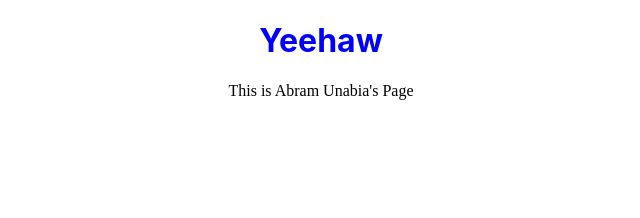
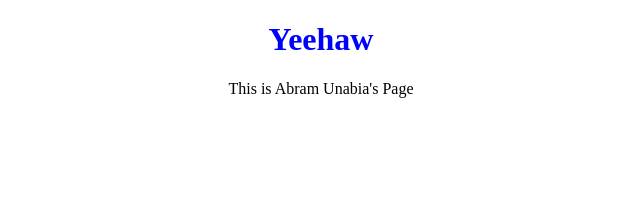
Before and after one commit to unabiabram/unabiabram.github.io, a Jekyll site: the page index.html, which Jekyll copies as it is, in a window 1280 px wide. Shown: the top 218 px of the page, without its empty margins (319-959 px from the left). Built offline with Jekyll 4.4.1, drawn with Linux system fonts in a browser that asks for light colours.

Commit message:
Update index.html

```diff
--- a/index.html
+++ b/index.html
@@ -2,7 +2,7 @@
 <style>
   h1{
     color: blue;
-    font-family: -apple-system, BlinkMacSystemFont, 'Segoe UI', Roboto, Oxygen, Ubuntu, Cantarell, 'Open Sans', 'Helvetica Neue', sans-serif;
+    font: Helvetica;
     text-align: center;
   }
   p{
```
